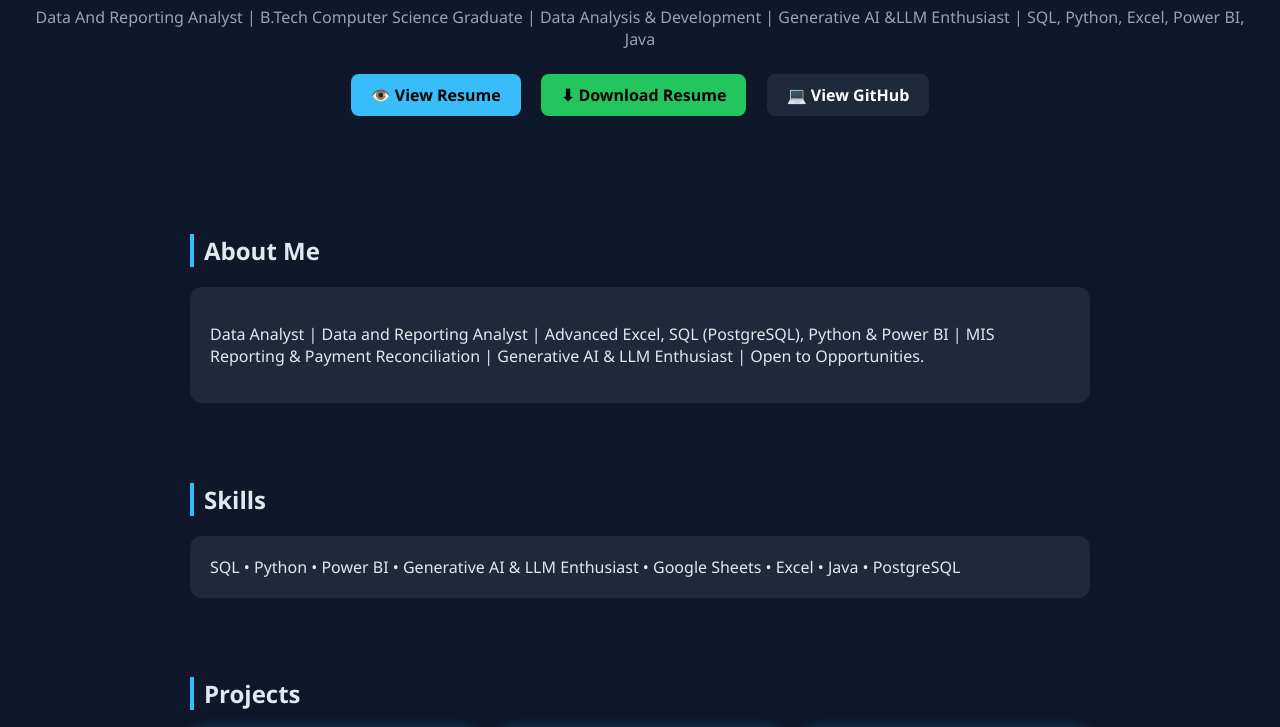
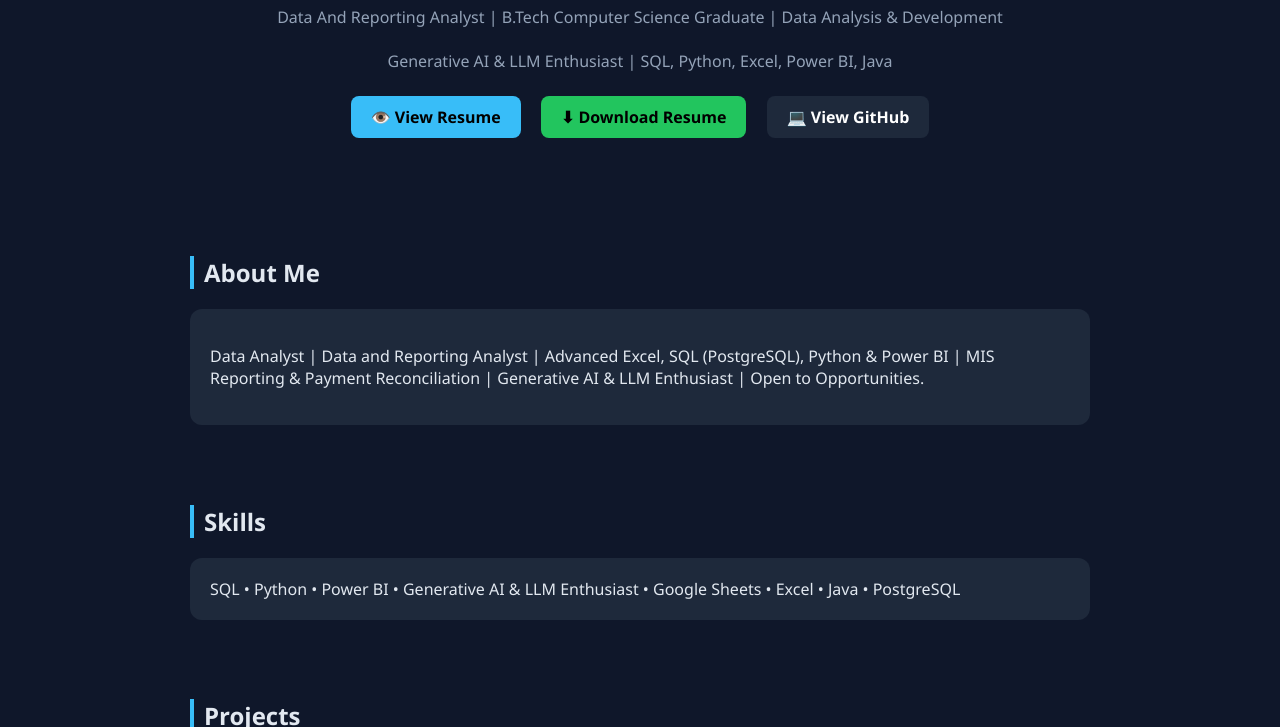
Before and after one commit to JawwadCS/JawwadCS.github.io, a plain HTML site: page index.html in a window 1280 px wide. Shown: the part 303-1030 px from the top of the page. Drawn offline with Linux system fonts and the light colour scheme.

Commit message:
Update subtitle formatting in index.html
Split the subtitle into two lines for better readability.

```diff
--- a/index.html
+++ b/index.html
@@ -149,7 +149,8 @@ footer {
   <h1>Md Jawwad</h1>
 
   <p class="subtitle">
-    Data And Reporting Analyst | B.Tech Computer Science Graduate | Data Analysis & Development | Generative AI &LLM Enthusiast | SQL, Python, Excel, Power BI, Java
+    Data And Reporting Analyst | B.Tech Computer Science Graduate | Data Analysis & Development<br><br/>
+    Generative AI & LLM Enthusiast | SQL, Python, Excel, Power BI, Java
   </p>
 
   <a href="https://drive.google.com/file/d/1DEXWqTvecQ-T4sTz49e0MIOpk6-A-sWA/view?usp=drivesdk" class="btn" target="_blank" rel="noopener noreferrer">👁️ View Resume</a> <!-- for view resume -->
```
